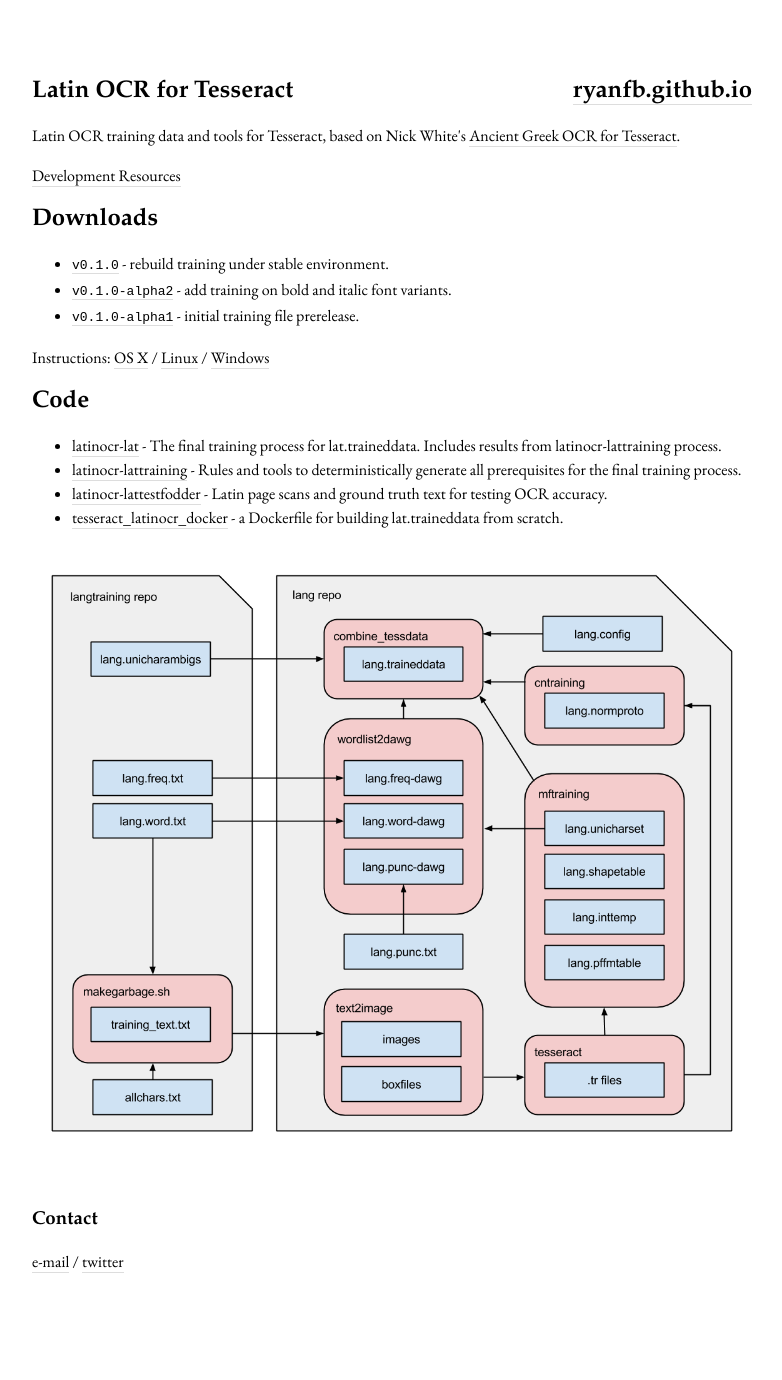
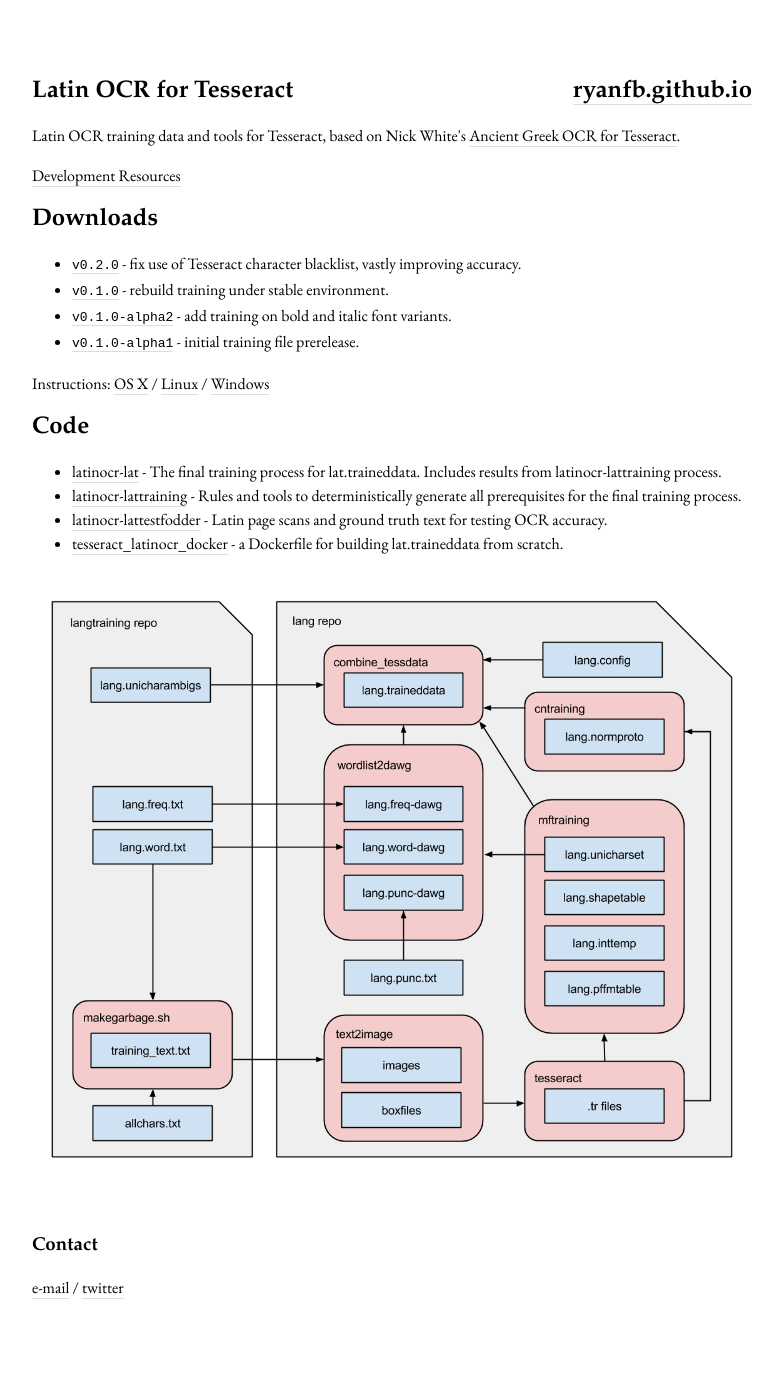
Before and after one commit to ryanfb/latinocr, a Jekyll site: the page built from index.html, in a window 1280 px wide. Shown: the whole page, without its empty margins (248-1030 px from the left). Built offline with Jekyll 4.4.1, drawn with Linux system fonts in a browser that asks for light colours; before the commit the page ends 1354 px from its top, so only the background shows below that.

Commit message:
Add v0.2.0 release

```diff
--- a/index.html
+++ b/index.html
@@ -9,6 +9,7 @@
 <section>
   <h2>Downloads</h2>
   <ul>
+    <li><code><a href="https://github.com/ryanfb/latinocr-lat/releases/tag/v0.2.0">v0.2.0</a></code> - fix use of Tesseract character blacklist, vastly improving accuracy.</li>
     <li><code><a href="https://github.com/ryanfb/latinocr-lat/releases/tag/v0.1.0">v0.1.0</a></code> - rebuild training under stable environment.</li>
     <li><code><a href="https://github.com/ryanfb/latinocr-lat/releases/tag/v0.1.0-alpha2">v0.1.0-alpha2</a></code> - add training on bold and italic font variants.</li>
     <li><code><a href="https://github.com/ryanfb/latinocr-lat/releases/tag/v0.1.0-alpha1">v0.1.0-alpha1</a></code> - initial training file prerelease.</li>
```
